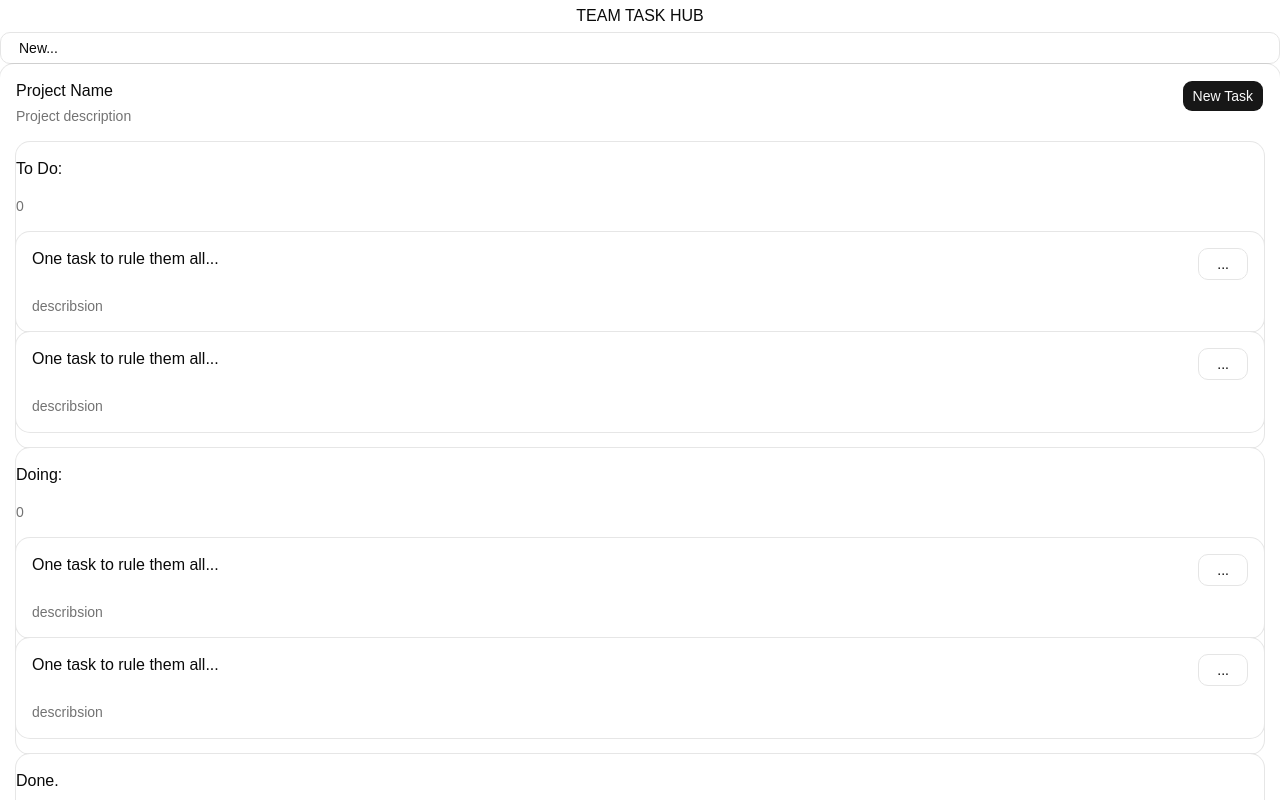
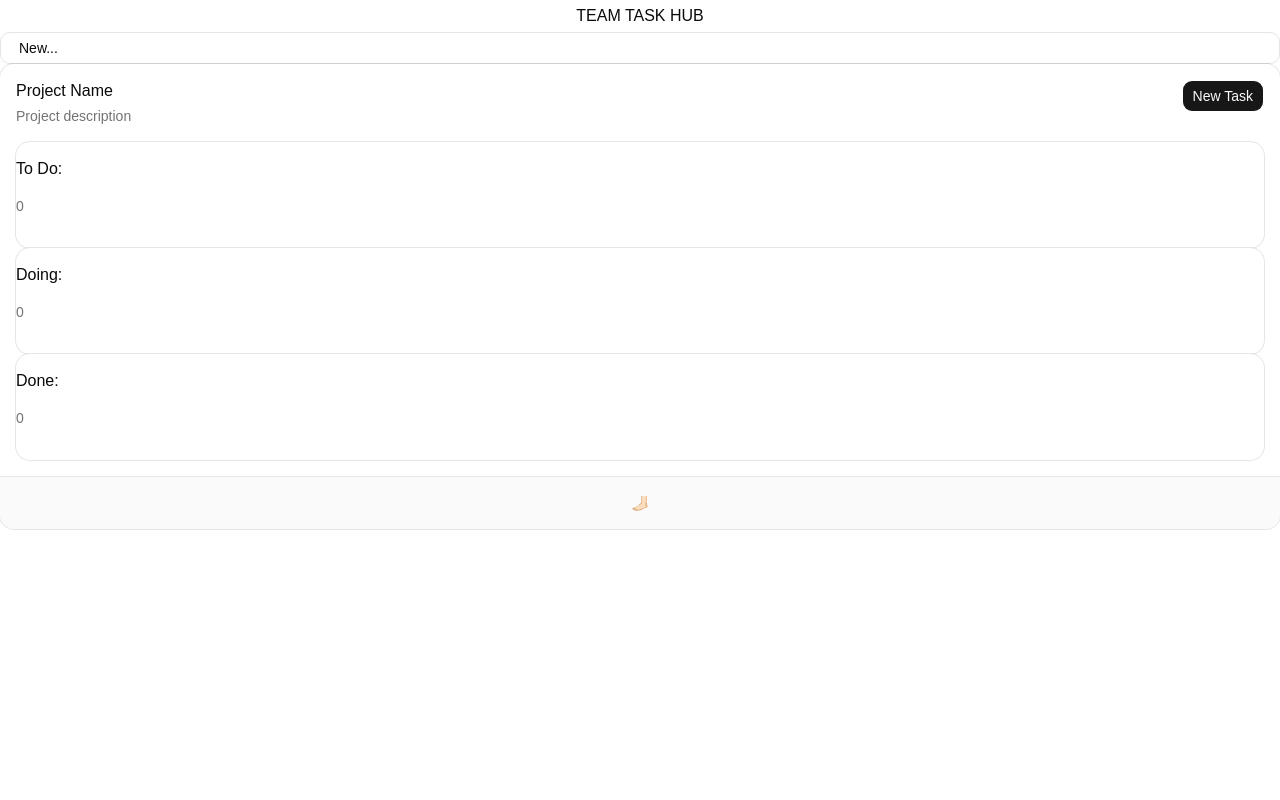
Before and after one commit to manarkisan/team-task-hub, a React (Vite) app: page / in a window 1280 px wide. Shown: the top 800 px of the page. Built offline with nearby package versions, Linux system fonts and the light colour scheme.

Commit message:
connecting stuff, can now create new task, nothing else (for now)

```diff
--- a/src/components/Board/Boards.tsx
+++ b/src/components/Board/Boards.tsx
@@ -1,16 +1,23 @@
+import { useTaskStore } from "@/features/tasks/store/taskStore";
 import TaskBoards, { type TaskBoard } from "../TaskBoard/Tasks";
 
 export default function Board() {
+    const tasks = useTaskStore((state) => state.tasks);
     const boards: TaskBoard[] = [
-        { name: "To Do:", createdAt: new Date(), tasks: [] },
-        { name: "Doing:", createdAt: new Date(), tasks: [] },
-        { name: "Done.", createdAt: new Date(), tasks: [] }
+        {
+            name: "To Do:", status: "todo" as const, tasks: tasks.filter(t => t.status === "todo"),
+            createdAt: new Date()
+        },
+        { name: "Doing:", status: "doing" as const, tasks: tasks.filter(t => t.status === "doing"),
+            createdAt: new Date()},
+        { name: "Done:", status: "done" as const, tasks: tasks.filter(t => t.status === "done"),
+            createdAt: new Date() }
     ];
 
     return(
         <>
-        {boards.map((board, index) => (
-            <TaskBoards key={index} board={board} />
+        {boards.map((board) => (
+            <TaskBoards key={board.status} board={board} />
         ))}
         </>
     )
--- a/src/components/DialogWindows/DialogNewTask.tsx
+++ b/src/components/DialogWindows/DialogNewTask.tsx
@@ -9,13 +9,17 @@ import {
 import { Button } from "../ui/button";
 import { Field, FieldDescription, FieldGroup, FieldLabel } from "../ui/field";
 import { InputGroup, InputGroupInput, InputGroupAddon, InputGroupText, InputGroupTextarea, InputGroupButton } from "../ui/input-group";
+import { useState } from "react";
+import { useTaskStore } from "@/features/tasks/store/taskStore";
+import { TaskSchema } from "@/features/tasks/types";
 
 
 export default function DialogNewTask() {
+  const [open, setOpen] = useState(false);
   return (
     <>
-      <Dialog>
-        <DialogTrigger>
+      <Dialog open={open} onOpenChange={setOpen}>
+        <DialogTrigger asChild>
           <Button>New Task</Button>
         </DialogTrigger>
         <DialogContent>
@@ -23,27 +27,48 @@ export default function DialogNewTask() {
             <DialogTitle>CREATE NEW TASK</DialogTitle>
             <DialogDescription>Create a new task here.</DialogDescription>
           </DialogHeader>
+          <TaskName onSuccess={() => setOpen(false)}/>
         </DialogContent>
-        <DialogContent>
-          <TaskName/>
-        </DialogContent>
+
       </Dialog>
     </>
   );
 }
 
-export function TaskName() {
+export function TaskName({ onSuccess }: { onSuccess: () => void }) {
+   const addTask = useTaskStore((state) => state.addTask);
+  const [title, setTitle] = useState('');
+  const [description, setDescription] = useState('');
+  const [error, setError] = useState<string | null>(null);
+
+  function handleSubmit() {
+    const result = TaskSchema.safeParse({
+      id: crypto.randomUUID(),
+      title,
+      description,
+      status: 'todo',
+    });
+
+    if (!result.success) {
+      setError(result.error.issues[0].message);
+      return;
+    }
+
+    addTask(result.data);
+    onSuccess();
+  }
   return (
     <>
     <FieldGroup className="max-w-sm">
       <Field>
         <FieldLabel htmlFor="block-end-input">Create New Task</FieldLabel>
         <InputGroup className="h-auto">
-          <InputGroupInput id="block-end-input" placeholder="Task Name" />
+          <InputGroupInput id="block-end-input" placeholder="Task Name" value={title} onChange={(e) => setTitle(e.target.value)}/>
           <InputGroupAddon align="block-end">
 
           </InputGroupAddon>
         </InputGroup>
+        {error && <p className="text-destructive text-sm">{error}</p>}
         <FieldDescription>Footer positioned below the input.</FieldDescription>
       </Field>
       <Field>
@@ -52,10 +77,12 @@ export function TaskName() {
           <InputGroupTextarea
             id="block-end-textarea"
             placeholder="Description..."
+            value={description}
+            onChange={(e) => setDescription(e.target.value)}
           />
           <InputGroupAddon align="block-end">
 
-            <InputGroupButton variant="default" size="sm" className="ml-auto">
+            <InputGroupButton variant="default" size="sm" className="ml-auto" onClick={handleSubmit}>
               Create Task
             </InputGroupButton>
           </InputGroupAddon>
--- a/src/components/DropDowns/DropDownMenu/DropDownMenu.tsx
+++ b/src/components/DropDowns/DropDownMenu/DropDownMenu.tsx
@@ -15,7 +15,7 @@ type TaskMenubarItem = {
   separator?: undefined;
 };
 
-export default function DropDownMenu() {
+export default function DropDownMenu({ onDelete }: { onDelete: () => void }) {
   const taskMenuItems: TaskMenubarItem[] = [
     {
         // icon: <FaRegEdit />,
@@ -40,9 +40,10 @@ export default function DropDownMenu() {
                 <MenubarItem
                   key={index}
                   className={`flex items-center gap-1 p-2.5 ${item.className}`}
-                >
+                 onSelect={item.label === "DeleteTask" ? onDelete : undefined}  >
                   {/* {item.icon} */}
                   <span>{item.label}</span>
+
                 </MenubarItem>
               ),
             )}
--- a/src/components/SingleTasks/SingleTask.tsx
+++ b/src/components/SingleTasks/SingleTask.tsx
@@ -7,22 +7,25 @@ import {
   CardTitle,
 } from "@/components/ui/card";
 import DropDownMenu from "../DropDowns/DropDownMenu/DropDownMenu";
+import { useTaskStore } from "@/features/tasks/store/taskStore";
+import type { Task } from '@/features/tasks/types';
 
-export default function SingleTask() {
+export default function SingleTask({ task }: { task: Task}) {
+  const removeTask = useTaskStore((state) => state.removeTask)
   return (
     <>
       <Card>
         <CardHeader>
           <CardTitle>
-            <p>One task to rule them all...</p>
+            {task.title}
           </CardTitle>
           <CardAction>
-            <DropDownMenu />
+            <DropDownMenu onDelete={() => removeTask(task.id)} />
           </CardAction>
         </CardHeader>
         <CardContent>
           <CardDescription>
-            <p>describsion</p>
+            {task.description}
           </CardDescription>
         </CardContent>
       </Card>
--- a/src/components/TaskBoard/Tasks.tsx
+++ b/src/components/TaskBoard/Tasks.tsx
@@ -1,10 +1,12 @@
 import { Card, CardTitle, CardDescription } from "@/components/ui/card";
 import SingleTask from "../SingleTasks/SingleTask";
+import type { Task } from "@/features/tasks/types";
 
 export type TaskBoard = {
   name: string;
   createdAt: Date;
   tasks: Task[];
+  status: string;
 };
 
 export default function TaskBoards({ board }: { board: TaskBoard }) {
@@ -16,8 +18,8 @@ export default function TaskBoards({ board }: { board: TaskBoard }) {
       <CardTitle>{boardName}</CardTitle>
       <CardDescription>{numberTasks}</CardDescription>
       <div>
-        {[1, 2].map((index) => (
-          <SingleTask key={index} />
+        {tasks.map((task) => (
+          <SingleTask key={task.id} task={task} />
         ))}
       </div>
     </Card>
--- a/src/features/tasks/store/taskStore.ts
+++ b/src/features/tasks/store/taskStore.ts
@@ -1,36 +1,24 @@
 import { create } from 'zustand'
+import type { Task } from '../types';
 
 interface TaskState {
-    tasks: SingleTask[];
-    addTask: (product: Product) => void;
-    updateTask: (productId: string, quantity: number) => void;
-    removeTask: (productId: string) => void;
+    tasks: Task[];
+    addTask: (task: Task) => void;
+    updateTask: (taskId: string, updates: Partial<Task>) => void;
+    removeTask: (taskId: string) => void;
 }
 
-const taskStore = create<>((set) =>({
+export const useTaskStore = create<TaskState>((set) =>({
     tasks: [],
     addTask: (task) =>
-        set((state) => {
-            const existing = state.tasks.find((t) => t.product.id === product.id);
-      if (existing) {
-        return {
-          items: state.tasks.map((t) =>
-            t.product.id === product.id
-              ? { ...t, quantity: t.quantity + 1 }
-              : t,
-          ),
-        };
-      }
-      return { tasks: [...state.tasks, { product, quantity: 1 }] };
-        }),
-         updateTask: (productId, quantity) =>
+        set((state) => ({ tasks: [...state.tasks, task] })),
+         updateTask: (taskId, updates) =>
     set((state) => ({
       tasks: state.tasks
-        .map((t) => (t.product.id === productId ? { ...t, quantity } : t))
-        .filter((t) => t.quantity > 0),
+        .map((t) => (t.id === taskId ? { ...t, updates } : t))
     })),
-  removeItem: (productId) =>
+  removeTask: (taskId) =>
     set((state) => ({
-      tasks: state.tasks.filter((t) => t.product.id !== productId),
+      tasks: state.tasks.filter((t) => t.id !== taskId),
     })),
 }))
--- a/src/features/tasks/types.ts
+++ b/src/features/tasks/types.ts
@@ -1 +1,10 @@
-// zod schema goes here?
+import * as z from 'zod';
+
+export const TaskSchema = z.object({
+  id: z.string(),
+  title: z.string().min(1, 'Title is required'),
+  description: z.string().optional(),
+  status: z.enum(['todo', 'doing', 'done']),
+});
+
+export type Task = z.infer<typeof TaskSchema>;
```
